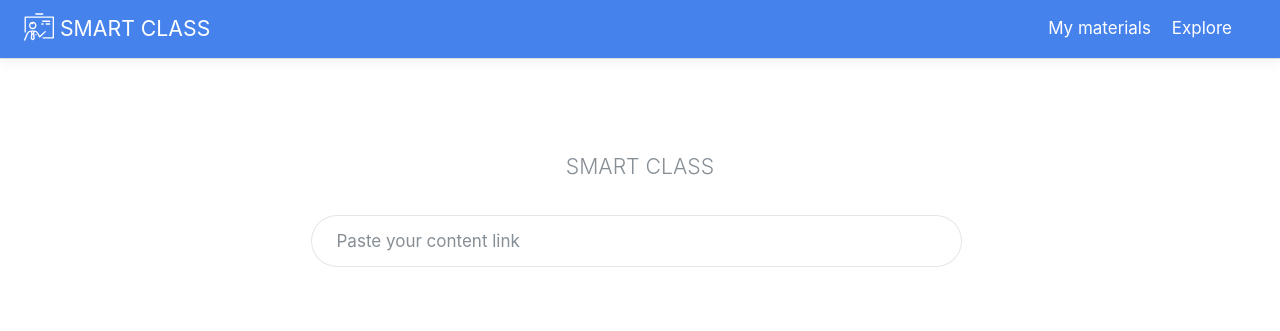
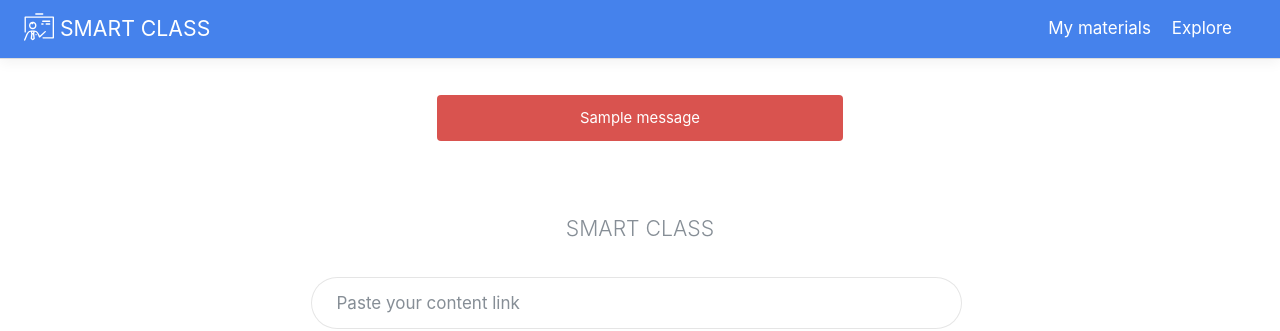
Before and after one commit to gzomer/smartclass, a Flask app: page / in a window 1280 px wide. Shown: the top 331 px of the page. Run offline with Flask 2, Linux system fonts and the light colour scheme; one stand-in notice (Sample message) is shown; a database or web service that is not in the repository returns one stand-in record (values such as "Sample title"); some libraries are stand-ins or nearby versions.

Commit message:
Add error messages

```diff
--- a/templates/content.html
+++ b/templates/content.html
@@ -154,9 +154,11 @@
                             <% for item in conversation.topics %>
                               <div class="card">
                                 <div class="card-header">
+                                  <% if item.messages|length > 0 %>
                                   <button class="topicButton seekVideo btn btn-primary" data-timestamp="[[item.messages[0].startTime]]">
                                     <i class="fas fa-play"></i>
                                     </button>
+                                 <% endif %>
                                   <h2 class="mb-0">
                                     <button class="btn btn-link" type="button" data-toggle="collapse" data-target="#collapse-[[item.id]]">
                                     [[item.text|title]]
--- a/templates/contents.html
+++ b/templates/contents.html
@@ -19,7 +19,7 @@
   		            <h6 class="card-title">
   		            	[[content.title]]
   		            </h6>
-  		            <p class="card-text">[[content.description]]</p>
+  		            <p class="card-text">[[content.description | truncate(150)]]</p>
   		          </div>
               </a>
 		        </div>
--- a/templates/home.html
+++ b/templates/home.html
@@ -1,6 +1,20 @@
 <% extends "app.html" %>
 
 <% block content %>
+
+<% with messages = get_flashed_messages() %>
+  <% if messages %>
+  	<div class="row">
+		<div class="col-4 offset-4 text-center">
+		    <% for message in messages %>
+		      <div class="alert alert-danger" role="alert">
+				  [[message]]
+				</div>
+		    <% endfor %>
+		</div>
+	</div>
+  <% endif %>
+<% endwith %>
 
 <div class="container">
 	<div class="row">
@@ -27,7 +41,7 @@
   		            <h6 class="card-title">
   		            	[[content.title]]
   		            </h6>
-  		            <p class="card-text">[[content.description]]</p>
+  		            <p class="card-text">[[content.description|truncate(150)]]</p>
   		          </div>
               </a>
 	        </div>
```
